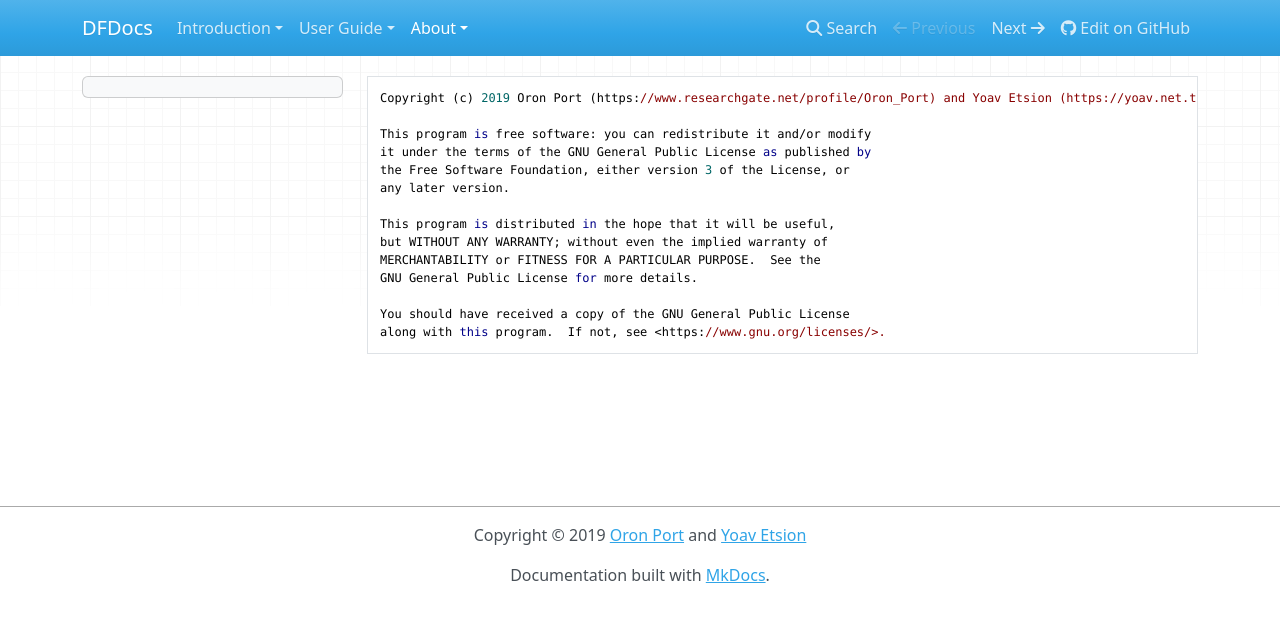
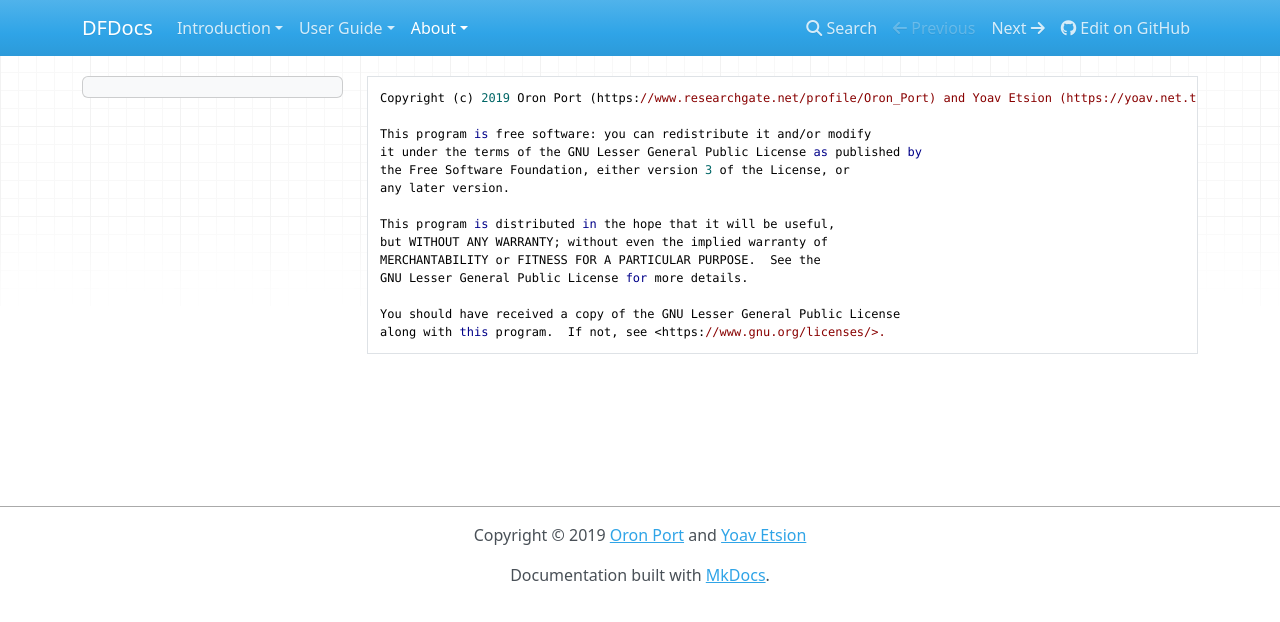
Before and after one commit to DFiantHDL/DFHDL, an MkDocs documentation site: the page built from doc/official/docs/about/LICENSE.md, in a window 1280 px wide. Shown: the top 622 px of the page. Built offline with MkDocs 1.6.1, drawn with Linux system fonts in a browser that asks for light colours; nearby versions of some CDN libraries.

Commit message:
Add LGPL license

```diff
--- a/doc/official/docs/about/LICENSE.md
+++ b/doc/official/docs/about/LICENSE.md
@@ -1,14 +1,14 @@
     Copyright (c) 2019 Oron Port (https://www.researchgate.net/profile/Oron_Port) and Yoav Etsion (https://yoav.net.technion.ac.il)
 
     This program is free software: you can redistribute it and/or modify
-    it under the terms of the GNU General Public License as published by
+    it under the terms of the GNU Lesser General Public License as published by
     the Free Software Foundation, either version 3 of the License, or
     any later version.
 
     This program is distributed in the hope that it will be useful,
     but WITHOUT ANY WARRANTY; without even the implied warranty of
     MERCHANTABILITY or FITNESS FOR A PARTICULAR PURPOSE.  See the
-    GNU General Public License for more details.
+    GNU Lesser General Public License for more details.
 
-    You should have received a copy of the GNU General Public License
+    You should have received a copy of the GNU Lesser General Public License
     along with this program.  If not, see <https://www.gnu.org/licenses/>.
```
